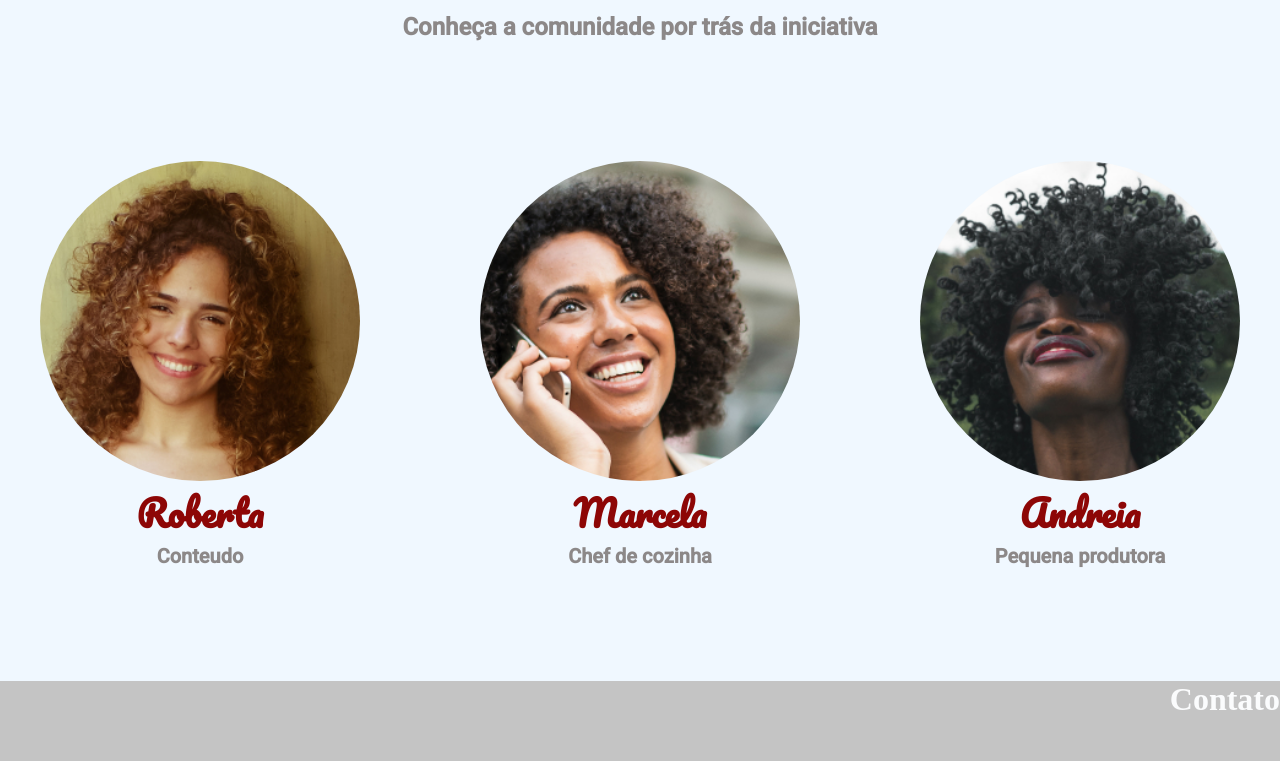
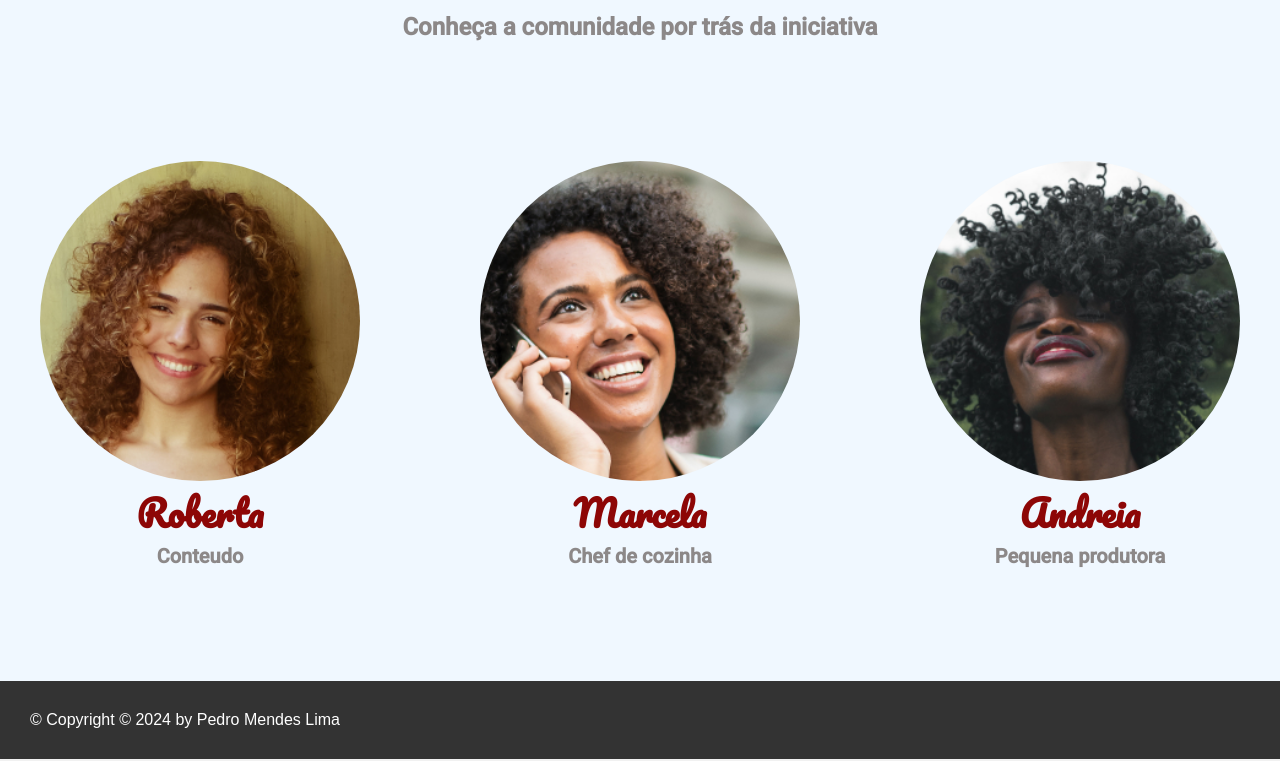
Before and after one commit to uPedroLima11/Site-Receitas, a plain HTML site: page index.html in a window 1280 px wide. Shown: the part 2013-2774 px from the top of the page. Drawn offline with Linux system fonts and the light colour scheme; a web font is replaced by a local one.

Commit message:
novas alterações

```diff
--- a/index.html
+++ b/index.html
@@ -111,8 +111,10 @@
         <h3 class="proficao">Pequena produtora</h3>
       </div>
     </section>
-    <footer class="contato">
-      <h1>Contato</h1>
+    <footer>
+      <div class="footer-content">
+        <p>&copy; Copyright © 2024 by Pedro Mendes Lima</p>
+      </div>
     </footer>
   </body>
 </html>
--- a/style.css
+++ b/style.css
@@ -8,7 +8,9 @@
 
 body {
     background-color: rgba(241, 241, 241, 1);
-    ;
+        margin: 0;
+        padding: 0;
+        font-family: Arial, sans-serif;
 }
 
 .cabecalho {
@@ -142,7 +144,14 @@ body {
     height: 4.5vh;
     border: none;
     margin-left: 2vh;
+    cursor: pointer;
+    transition: all 0.3s ease;
 }
+
+button:hover {
+    transform: scale(1.1);
+  }
+
 
 .QuemSomos {
     background-color: aliceblue;
@@ -188,11 +197,19 @@ body {
     font-size: 2.5vh;
 }
 
-.contato {
+
+
+.footer {
     background: rgba(196, 196, 196, 1);
-    color: rgb(251, 252, 253);
-    width: 100%;
-    height: 10vh;
+    color: rgb(255, 0, 0);
+    font-size:bold;
+
     text-align: end;
+}
 
-}
+footer {
+    background-color: #333;
+    color: white;
+    padding: 30px;
+
+  }
```
Also changed, not shown: 1 other file.
